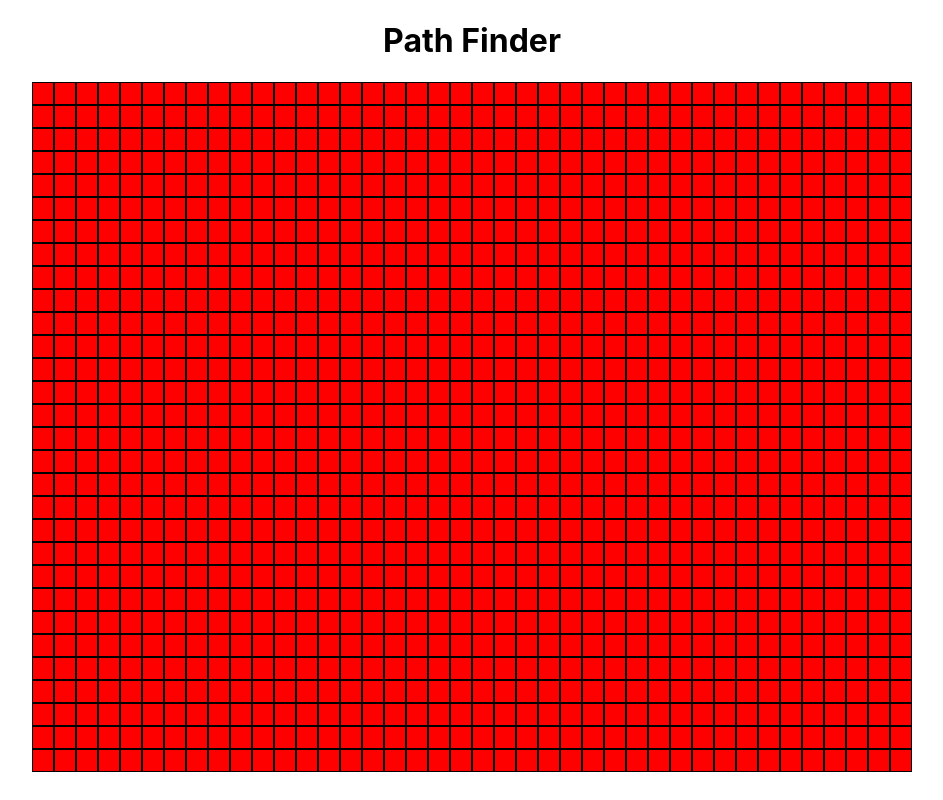
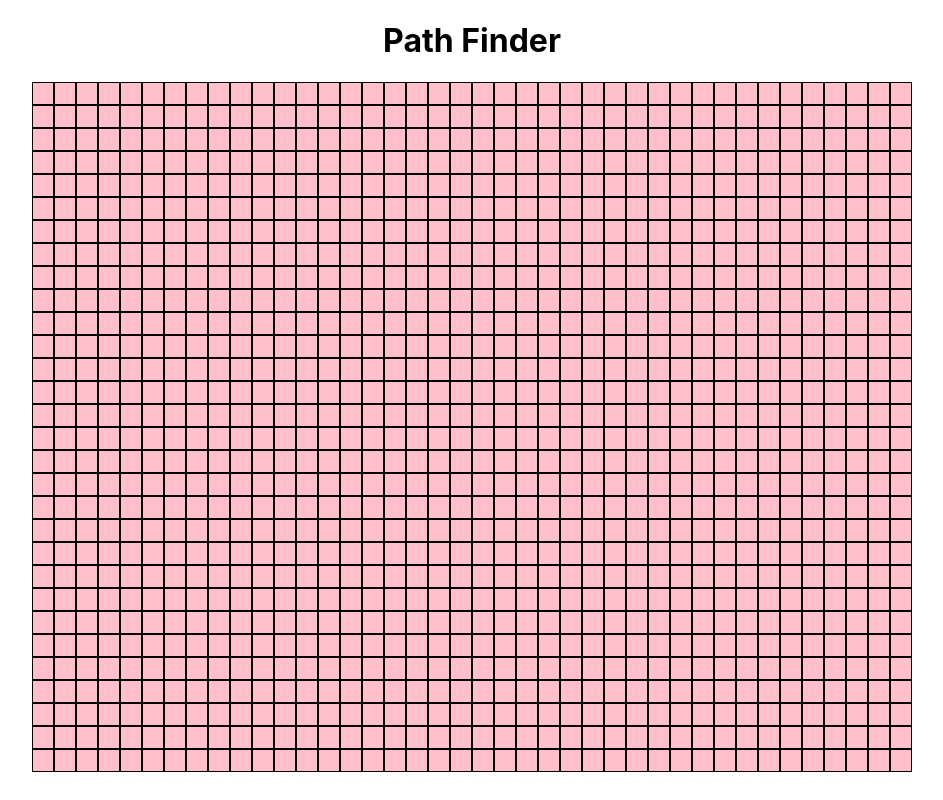
Before and after one commit to dball1126/path_finding_visualizer, a React (Create React App) app: page / in a window 1280 px wide. Shown: the whole page, without its empty margins (168-1111 px from the left). Built offline with nearby package versions, Linux system fonts and the light colour scheme.

Commit message:
node update for grid

```diff
--- a/src/App.css
+++ b/src/App.css
@@ -39,7 +39,7 @@
 .actual-node{
   width:20px;
   height:20px;
-  background-color: red;
+  background-color: pink;
   padding-bottom:1px;
   border: 1px solid black;
 }
--- a/src/PathfindingVisualizer/Node/Node.jsx
+++ b/src/PathfindingVisualizer/Node/Node.jsx
@@ -6,6 +6,7 @@ export default class Node extends Component {
         this.state = {}
     }
     render(){
+        debugger
         return (
         <div className="actual-node">
 
--- a/src/PathfindingVisualizer/PathfindingVisualizer.jsx
+++ b/src/PathfindingVisualizer/PathfindingVisualizer.jsx
@@ -34,7 +34,7 @@ export default class PathfindingVisuablizer extends Component {
                     <div className="nodes" key={idx}>
                         {row.map((node, nodeIdx) => {
 
-                        return <Node key={nodeIdx}>{node}</Node>})
+                        return <Node key={nodeIdx} ></Node>})
                         }
                     </div>
                     )
```
